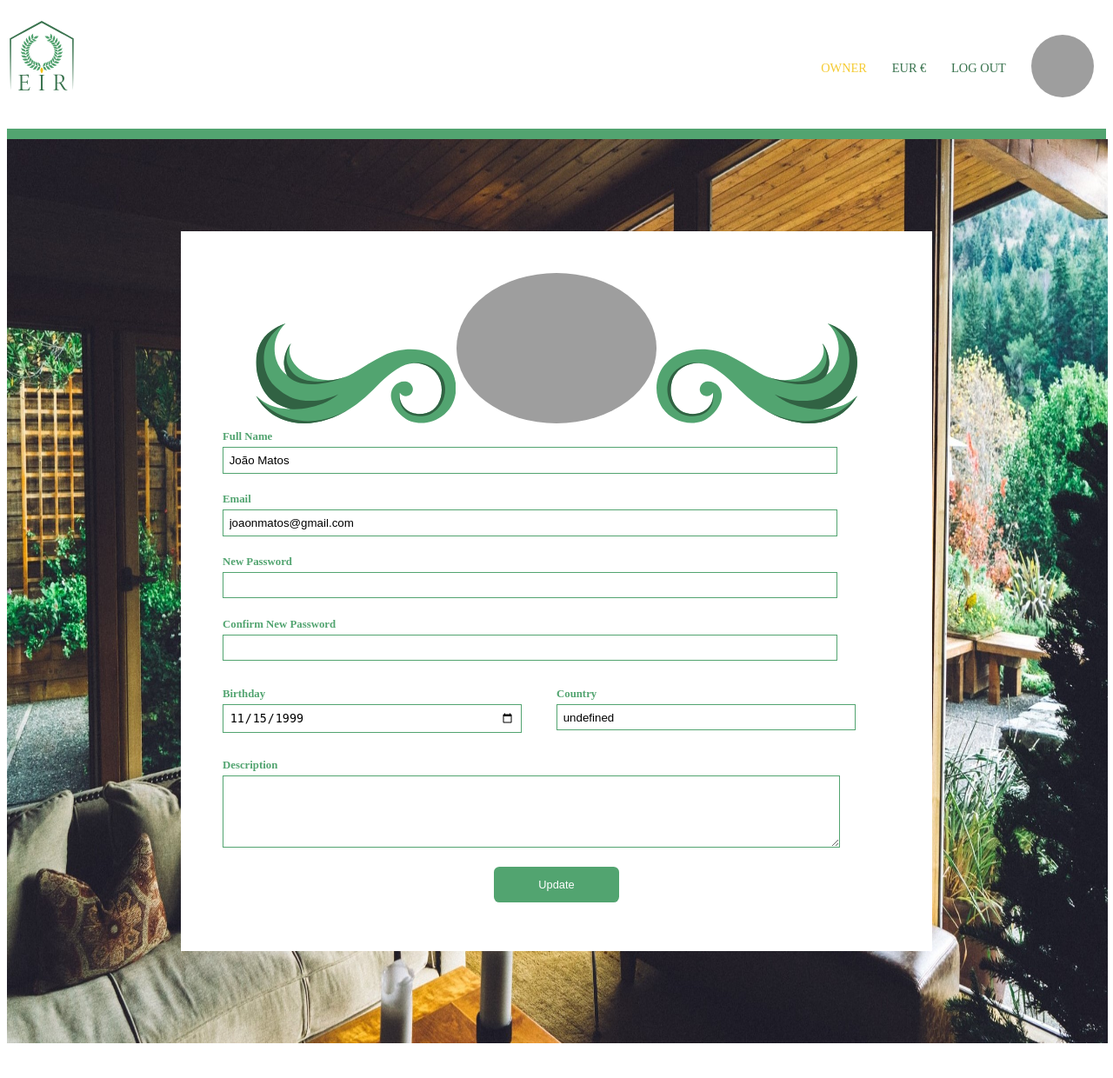
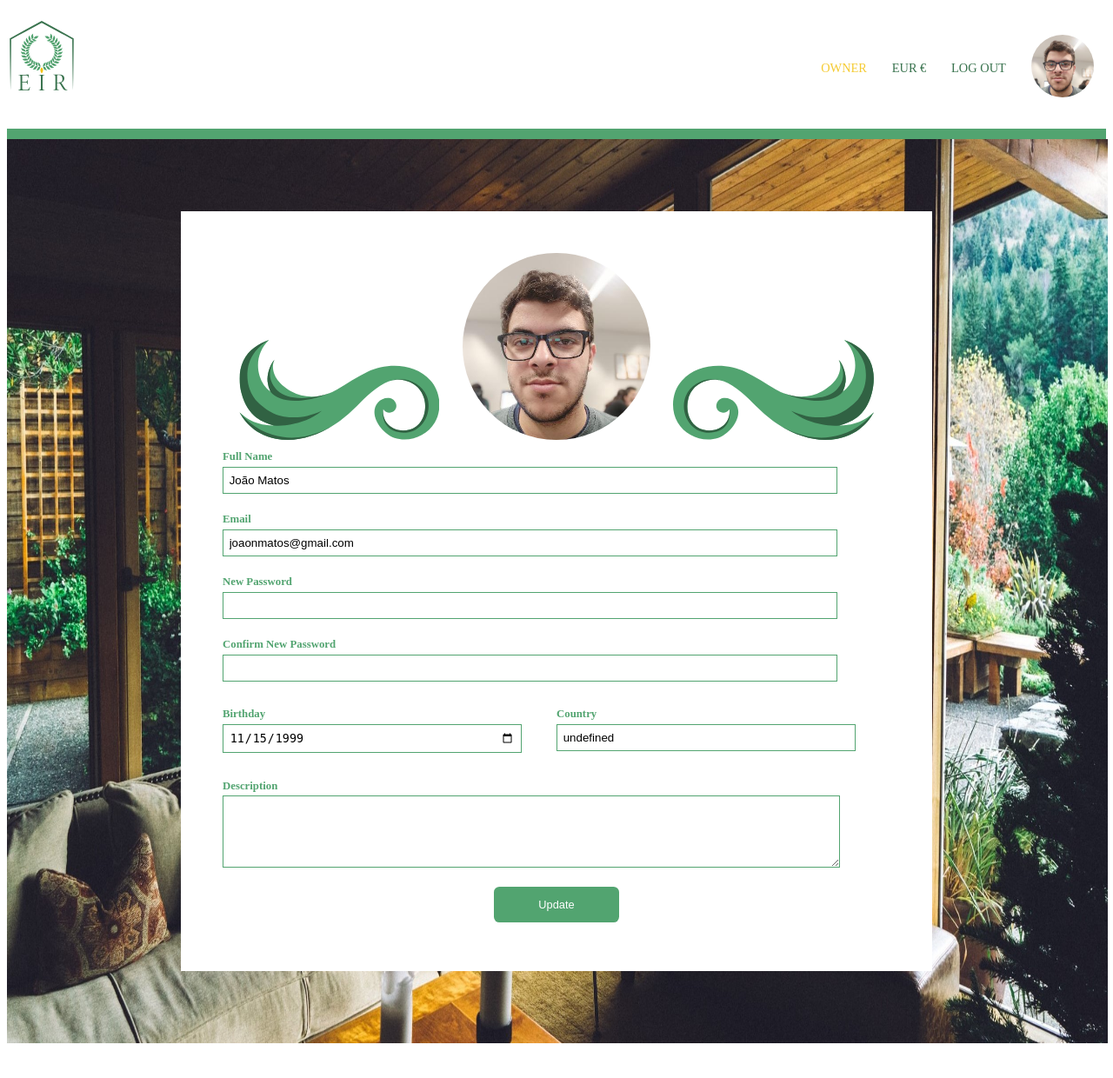
Before and after one commit to andrefmrocha/Eir, a PHP site: page /pages/profile_page.php in a window 1280 px wide. Shown: the top 1240 px of the page at 87% size. Run offline with PHP 8.4, Linux system fonts and the light colour scheme; the visitor is signed in with stand-in values (Sample User, id 1); data comes from the database, SQL or seed files in the repository; both versions use the stored data as it was after the commit; some libraries are stand-ins or nearby versions; grey boxes are pictures that could not be loaded.

Commit message:
Added upload of images

```diff
--- a/api/update_profile.php
+++ b/api/update_profile.php
@@ -1,6 +1,7 @@
 <?php
     include_once('session.php');
     include_once('../db/user.php');
+    include_once('../db/images/images.php');
 
     if (!isset($_SESSION['user'])) {
         http_response_code(401);
@@ -8,6 +9,8 @@
         return;
     }
 
-    updateUser($_SESSION['user'], $_POST);
+    $photo = storeUserPhoto();
+
+    updateUser($_SESSION['user'], $_POST, $photo);
     http_response_code(200);
     echo "Success";
--- a/db/user.php
+++ b/db/user.php
@@ -16,14 +16,14 @@
         ));
     }
 
-    function updateUser($id, $user){
+    function updateUser($id, $user, $photo){
         $storedUser = getUserById($id);
         $password = isset($user['password']) ? password_hash($user['password'], PASSWORD_DEFAULT) : $storedUser['password_hash'];
         $db = Database::instance()->db();
         $stmt = $db->prepare('UPDATE User
         SET email = :email, birth_date = :birth_date,
         country = :country, full_name = :full_name, bio = :bio,
-        photo = :photo, password_hash = :password_hash
+        photo = :photo, password_hash = :password_hash, photo = :photo
         WHERE id = :id');
         $stmt->execute([
             ':email' => $user['email'],
@@ -33,7 +33,8 @@
             ':bio' => $user['bio'],
             ':photo' => isset($user['photo']) ? $user['photo'] : null,
             ':id' => $id,
-            ':password_hash' => $password
+            ':password_hash' => $password,
+            ':photo' => $photo
         ]);
     }
 
--- a/pages/profile_page.php
+++ b/pages/profile_page.php
@@ -6,12 +6,18 @@ function drawMainPage()
     <section id="form-section" class="user-form profile">
         <img id="signup-img" src="../assets/login-house.jpg" alt="Beautiful House">
         <span class="card profile">
-            <section>
-                <img src="../assets/profile-leaf.svg" alt="Profile ornament left leaf" />
-                <img alt="Profile picture" />
-                <img src="../assets/profile-leaf.svg" alt="Profile ornament left leaf" />
-            </section>
-            <form action="#" method="get">
+            <form action="#" method="get" enctype="multipart/form-data">
+                <section>
+                    <img src="../assets/profile-leaf.svg" alt="Profile ornament left leaf" />
+                    <div class="image-upload">
+                        <label for="profile-picture">
+                            <img src="https://icon-library.net/images/upload-photo-icon/upload-photo-icon-21.jpg" />
+                        </label>
+
+                        <input id="profile-picture" name="profile-picture" type="file" alt="Profile picture" />
+                    </div>
+                    <img src="../assets/profile-leaf.svg" alt="Profile ornament left leaf" />
+                </section>
                 <div>
                     <label for="full-name">
                         Full Name
--- a/styles/style.css
+++ b/styles/style.css
@@ -574,14 +574,14 @@ i.fa-star{
 }
 
 
-.card > section{
+.card section{
   margin: auto;
   display: flex;
   justify-content: center;
   align-items: baseline;
 }
-.card > section > img:first-child,
-.card > section > img:last-child{
+.card section > img:first-child,
+.card section > img:last-child{
   width: 30%;
 }
 
@@ -590,13 +590,39 @@ i.fa-star{
   padding: 3em;
 }
 
-.card > section > img:first-child{
+.card section > img:first-child{
   transform: scaleX(-1) ;
 }
 
-.card > section > img:nth-child(2){
+.card section div img{
   width: 30%;
   border-radius: 50%;
+  cursor: pointer;
+}
+
+.card .image-upload label{
+  flex-basis: 80%;
+  margin: auto;
+}
+
+.card section > img {
+  flex-basis: 30%;
+}
+
+.card section > div {
+  flex-basis: 35%;
+}
+
+.card section > div > label > img {
+  width: 100%;
+}
+
+.card section > div {
+  margin: 0;
+}
+
+.image-upload>input {
+  display: none;
 }
 
 #form-section.profile{
```
Also changed, not shown: db/images/images.php (added, +38 -0 lines), js/profile_page.js (+28 -10 lines), assets/user_photos/eir_5dc95ffc7a20e.jpg (deleted), assets/user_photos/eir_5de9380929b16.jpg (added), db/database.db.
